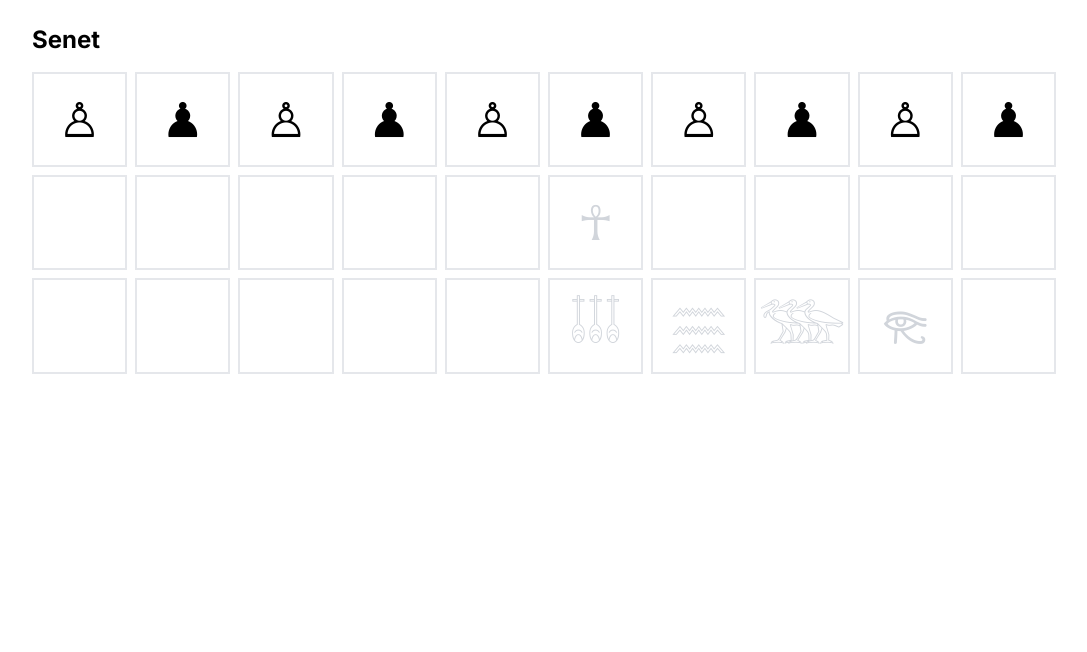
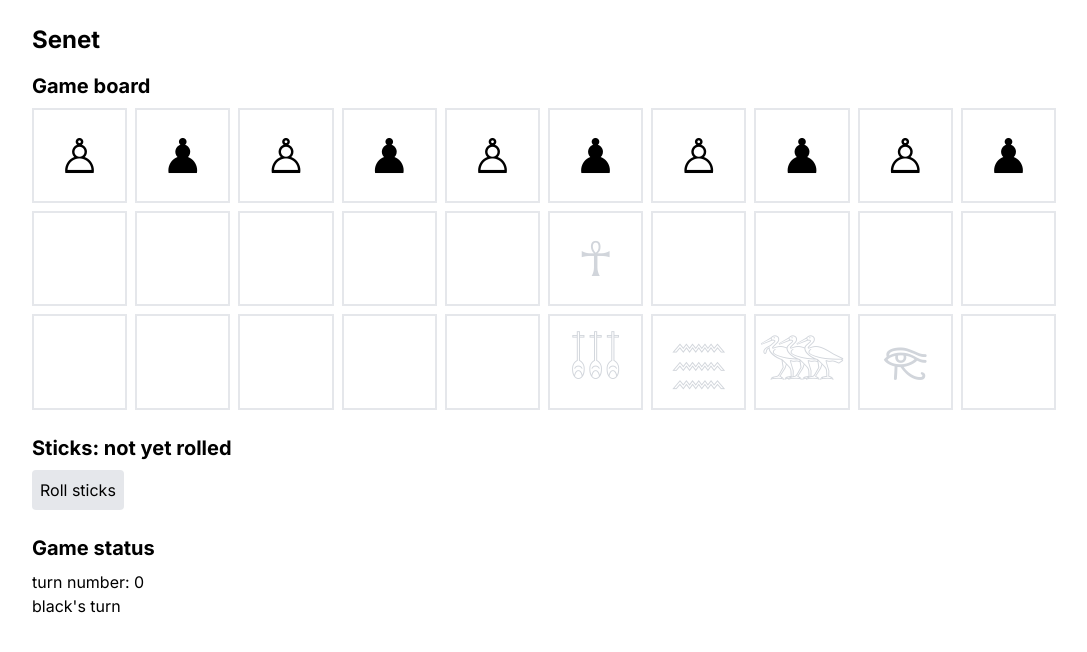
Before and after one commit to aqandrew/senet, a Next.js app: page / in a window 1280 px wide. Shown: the top 652 px of the page, without its empty margins (96-1183 px from the left). Built offline with nearby package versions, Linux system fonts and the light colour scheme.

Commit message:
feat: add sections incl sticks

```diff
--- a/src/app/SenetGame.tsx
+++ b/src/app/SenetGame.tsx
@@ -16,14 +16,33 @@ const HOUSE_OF_WATER = 26;
 const SAFE_HOUSE_2 = 27;
 const SAFE_HOUSE_3 = 28;
 
-export default function SenetBoard() {
+type Stick = 0 | 1 | null;
+
+export default function SenetGame() {
 	const [spaces, setSpaces] = useState<Item[]>(
 		new Array(30)
 			.fill(null)
 			.map((_, i) => (i < 10 ? (i % 2 ? BLACK_PAWN : WHITE_PAWN) : null))
 	);
+	const [turnNum, setTurnNum] = useState(0);
+	const [sticks, setSticks] = useState<Stick[]>([null, null, null, null]);
+
+	// TODO account for extra turns
+	const squaresToMove = sticks.reduce(
+		(total: number, stick) => total + stick!,
+		0
+	);
+
+	// fill sticks with random bits
+	function rollSticks() {
+		setSticks(sticks.map((_) => Math.round(Math.random()) as Stick));
+	}
 
 	return (
+		<>
+			<section className="mb-6">
+				<h2 className="font-bold text-xl mb-2">Game board</h2>
+
 				<div className="flex flex-col gap-2">
 					{Array.from({ length: NUM_ROWS }).map((_, rowNum) => {
 						const indexStart = rowNum * NUM_COLUMNS;
@@ -31,7 +50,10 @@ export default function SenetBoard() {
 
 						return (
 							<div
-						className={clsx('flex gap-2', rowNum === 1 && 'flex-row-reverse')}
+								className={clsx(
+									'flex gap-2',
+									rowNum === 1 && 'flex-row-reverse'
+								)}
 								key={rowNum}
 							>
 								{spaces.slice(indexStart, indexEnd).map((item, i) => (
@@ -41,6 +63,31 @@ export default function SenetBoard() {
 						);
 					})}
 				</div>
+			</section>
+
+			<section className="mb-6">
+				<h2 className="font-bold text-xl mb-2">
+					Sticks:{' '}
+					{sticks.every((stick) => stick === null)
+						? 'not yet rolled'
+						: squaresToMove}
+				</h2>
+				{/* TODO graphical representation of sticks */}
+				<button
+					className="rounded p-2 bg-gray-200 cursor-pointer"
+					onClick={rollSticks}
+				>
+					Roll sticks
+				</button>
+			</section>
+
+			<section className="mb-6">
+				<h2 className="font-bold text-xl mb-2">Game status</h2>
+
+				<p>turn number: {turnNum}</p>
+				<p>{turnNum % 2 ? 'white' : 'black'}'s turn</p>
+			</section>
+		</>
 	);
 }
 
```
Lines whose indentation alone changed are shown as unchanged.
